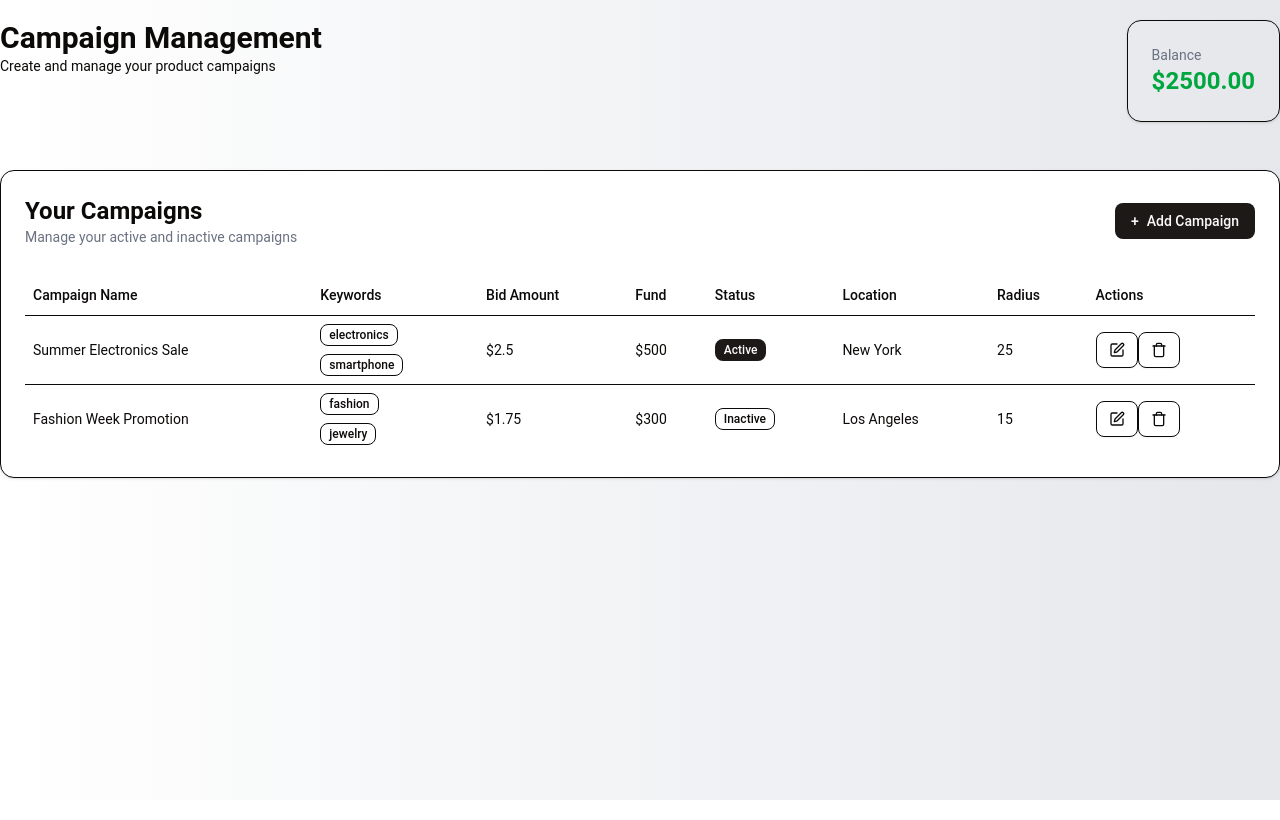
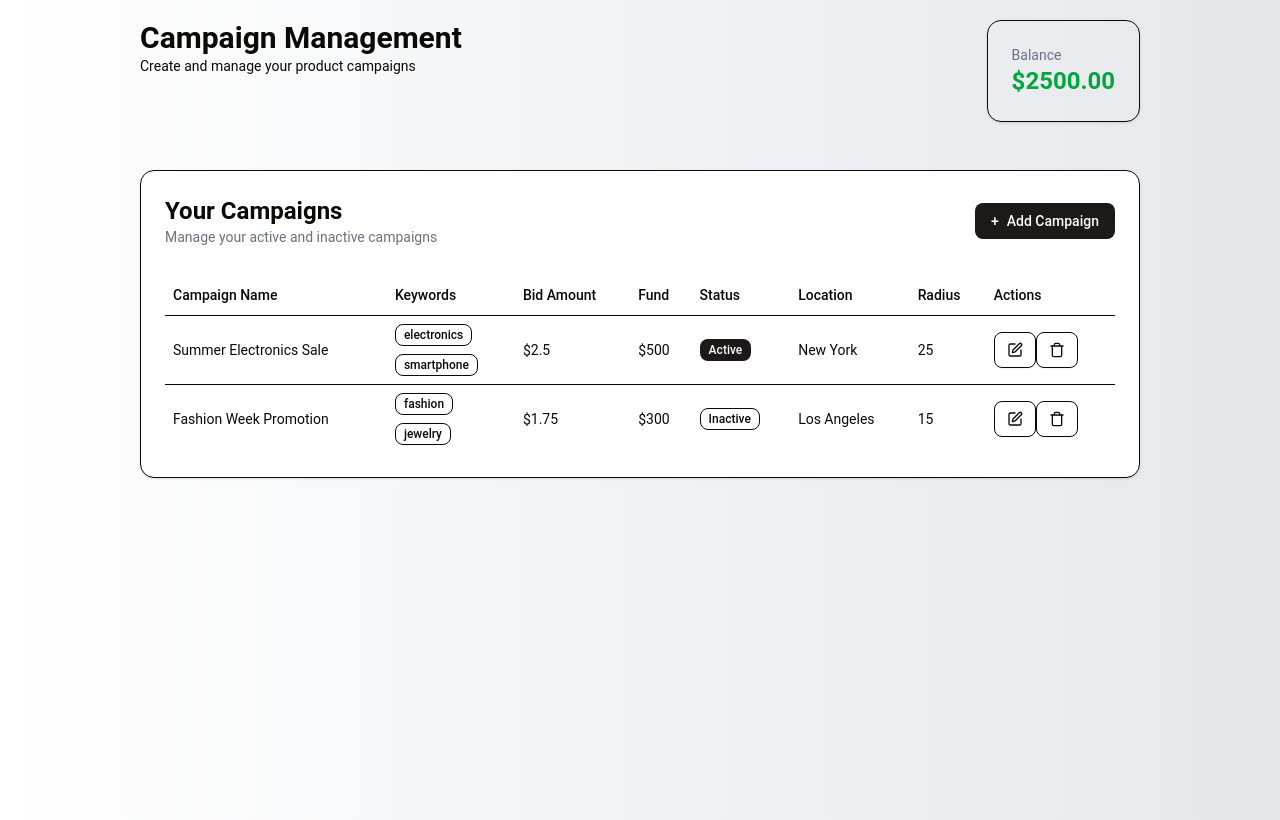
Before and after one commit to yazylek/futurum, a React (Vite) app: page / in a window 1280 px wide. Built offline with nearby package versions, Linux system fonts and the light colour scheme.

Commit message:
fix height

```diff
--- a/src/App.tsx
+++ b/src/App.tsx
@@ -61,7 +61,7 @@ function App() {
   };
 
   return (
-    <main className="md:max-w-[1000px] max-w-[350px] min-w-screen mx-auto mt-5 flex flex-col gap-12">
+    <main className="md:max-w-[1000px] max-w-[350px] min-h-screen mx-auto mt-5 flex flex-col gap-12">
       <Overview balance={balance} />
       <YourCampaigns
         campaigns={campaigns}
```
